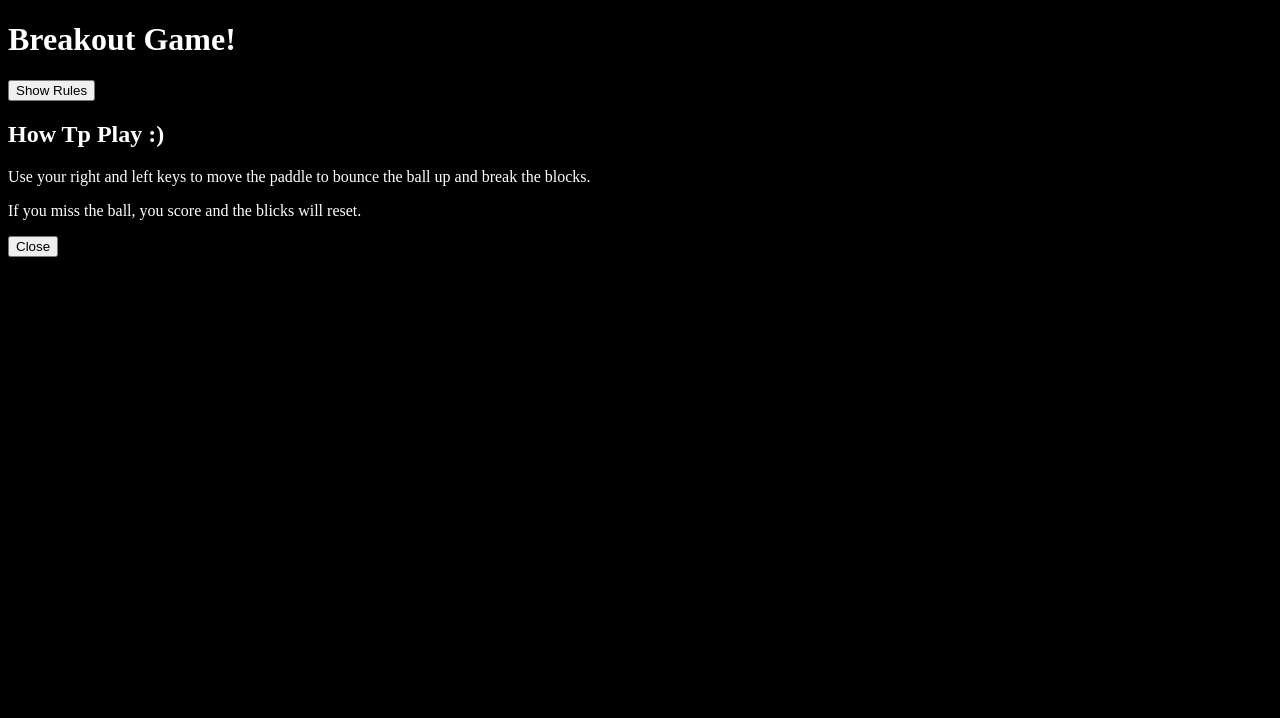
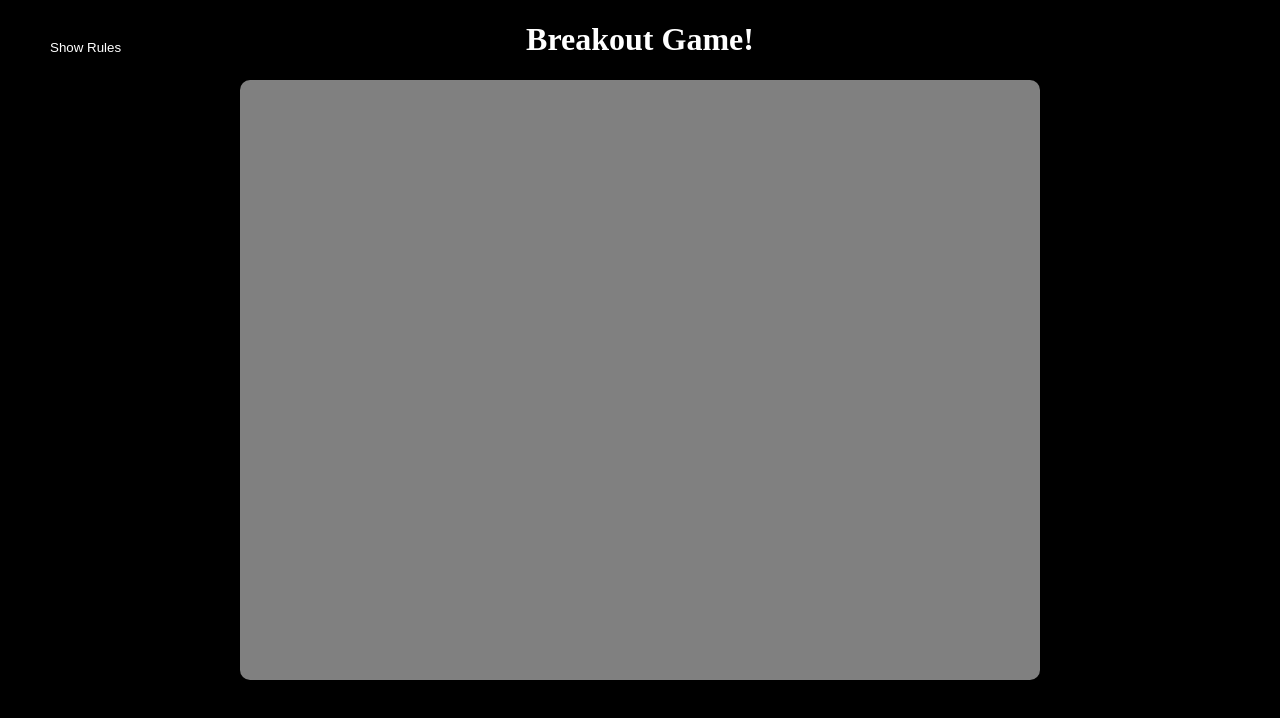
Before and after one commit to bhattaraiRoshan/gameJS, a plain HTML site: page index.html in a window 1280 px wide. Drawn offline with Linux system fonts and the light colour scheme.

Commit message:
working on Canvas API

```diff
--- a/index.html
+++ b/index.html
@@ -11,7 +11,7 @@
     <button id="rules-btn" class="btn rules-btn">Show Rules</button>
     <div id="rules" class="rules">
 
-        <h2>How Tp Play :)</h2>
+        <h2>How To Play :)</h2>
         <p>Use your right and left keys to move the paddle to bounce the ball up and break the blocks.</p>
         <p>If you miss the ball, you score and the blicks will reset.</p>
         <button id="close-btn" class="btn">Close</button>
--- a/script.js
+++ b/script.js
@@ -1 +1,32 @@
-console.log("Hello World");
+const rulesBtnElm = document.getElementById('rules-btn');
+const closeBtnElm = document.getElementById('close-btn');
+const rulesElm = document.getElementById('rules');
+
+
+rulesBtnElm.addEventListener('click', ()=>{
+
+    rulesElm.classList.add('show')
+    rulesBtnElm.remove()
+
+})
+
+
+closeBtnElm.addEventListener('click', ()=>{
+    rulesElm.classList.remove('show')
+    const newRulesBtnElm = document.createElement('button');
+    newRulesBtnElm.id = 'rules-btn';
+    newRulesBtnElm.className = 'btn rules-btn'
+    newRulesBtnElm.innerText = 'Show Rules';
+
+    // Insert the newRulesBtnElm back into the DOM after the rulesElm
+    rulesElm.insertAdjacentElement('afterend', newRulesBtnElm);
+
+    // Add event listener to the newRulesBtnElm
+    newRulesBtnElm.addEventListener('click', () => {
+        rulesElm.classList.add('show');
+        newRulesBtnElm.remove();
+    });
+
+
+
+})
--- a/style.css
+++ b/style.css
@@ -1,4 +1,66 @@
+*{
+    box-sizing: border-box;
+}
+
 body{
     background-color: black;
+    display: flex;
+    flex-direction: column;
+    align-items: center;
     color: white;
+    min-height: 100vh;
+    margin: 0;
 }
+
+
+canvas{
+    background: gray;
+    display: block;
+    border-radius: 10px;
+}
+
+.btn{
+    cursor: pointer;
+    border: none;
+    padding: 10px 20px;
+    background: black;
+    color: white;
+    border-radius: 10px;
+}
+
+.btn:focus{
+    outline: none;
+}
+
+.btn:hover{
+    background: white;
+    color: black;
+}
+
+.btn:active{
+    transform: scale(0.98);
+}
+
+.rules-btn{
+    position: absolute;
+    top: 30px;
+    left: 30px;
+}
+
+
+.rules{
+    position: absolute;
+    top: 0;
+    left: 0;
+   min-height: 100vh;
+   width: 400px;
+   padding: 20px;
+   line-height: 1.5;
+   transform: translateX(-400px);
+   transition: transform 1s ease-in-out;
+   background: rgba(54, 105, 105, 0.47);
+}
+
+.rules.show{
+    transform: translateX(0);
+}
```
